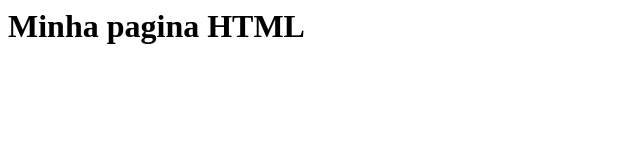
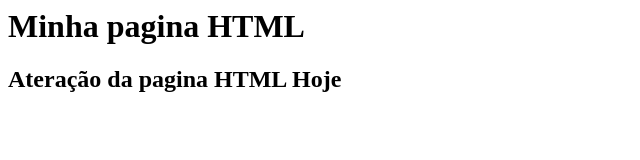
Before and after one commit to lucazdutra/gama-no-github, a plain HTML site: page index.html in a window 1280 px wide. Shown: the whole page, without its empty margins (0-640 px from the left). Drawn offline with Linux system fonts and the light colour scheme.

Commit message:
arquivo index.html atualizado novamente

```diff
--- a/index.html
+++ b/index.html
@@ -1,5 +1,6 @@
 <html>
     <body>
         <h1>Minha pagina HTML</h1>
+        <h2>Ateração da pagina HTML Hoje</h2>
     </body>
 </html>
```
